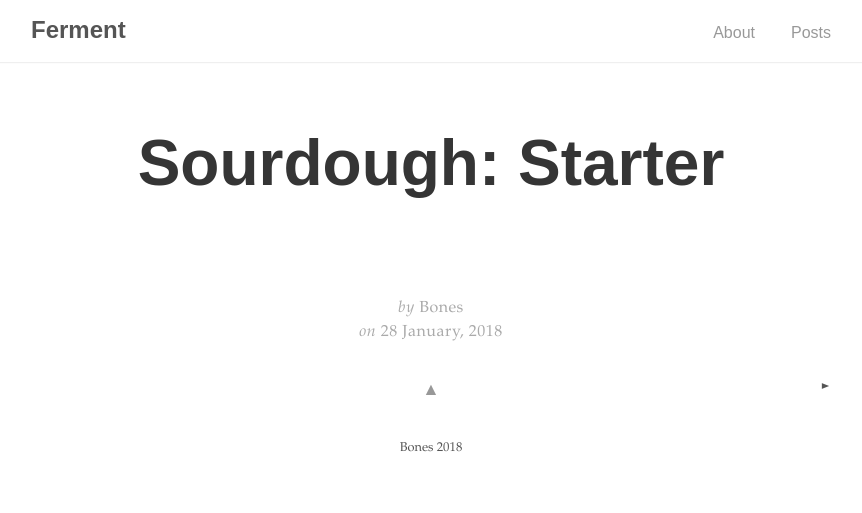
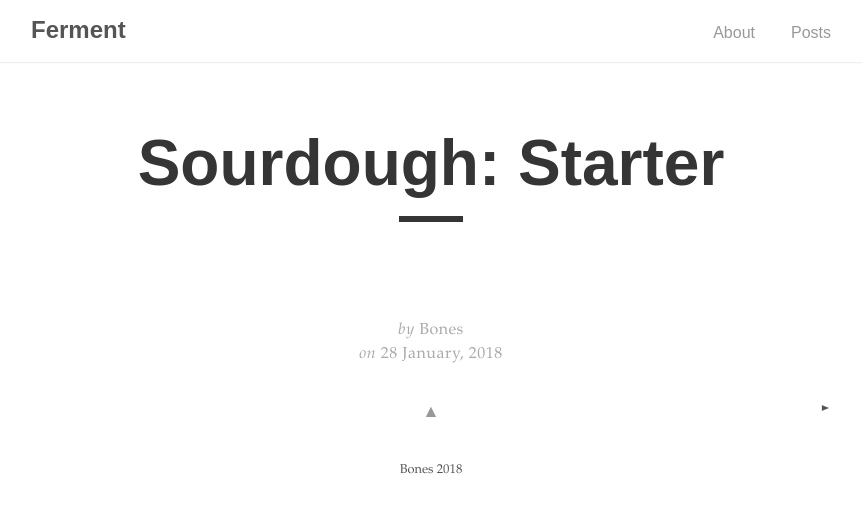
Before and after one commit to viablue/ferment, a Jekyll site: the page built from _posts/2018-01-28-sourdough-starter.md, in a window 1280 px wide. Shown: the top 513 px of the page, without its empty margins (209-1071 px from the left). Built offline with Jekyll 4.4.1, drawn with Linux system fonts in a browser that asks for light colours.

Commit message:
reinstate the moving lines

```diff
--- a/_sass/tale/_post.scss
+++ b/_sass/tale/_post.scss
@@ -21,7 +21,7 @@
   }
 
   &-line {
-    //border-top: 0.4rem solid $default-shade;
+    border-top: 0.4rem solid $default-shade;
     display: block;
     margin: 0 auto 3rem;
     width: 4rem;
--- a/_sass/tale/_variables.scss
+++ b/_sass/tale/_variables.scss
@@ -15,12 +15,12 @@ $code-color: #bf616a;
 // Fonts
 $monospaced: Monaco, monospace;
 $sans-serif: "Raleway", sans-serif;
-$serif-secondary: "Alegreya", 'Book Antiqua', 'Georgia', "Times New Roman", Times, serif;
+$serif-secondary: "Alegreya", 'Book Antiqua', 'Georgia', "Times New Roman", serif;
 
 @mixin box-sizing( $type: border-box ) {
   box-sizing: $type;
   -moz-box-sizing: $type;
- -webkit-box-sizing: $type;
+  -webkit-box-sizing: $type;
 }
 
 @mixin transition( $x... ) {
```
